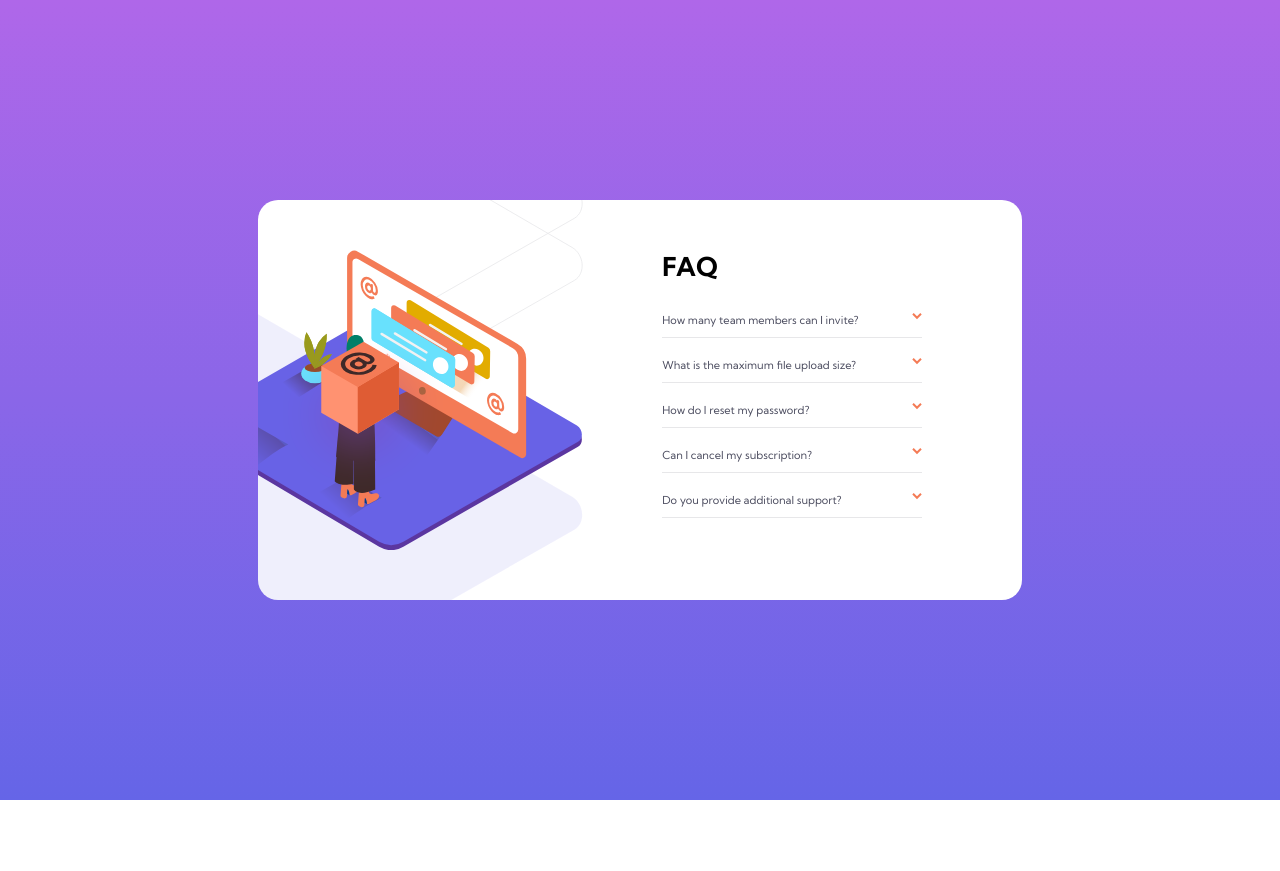
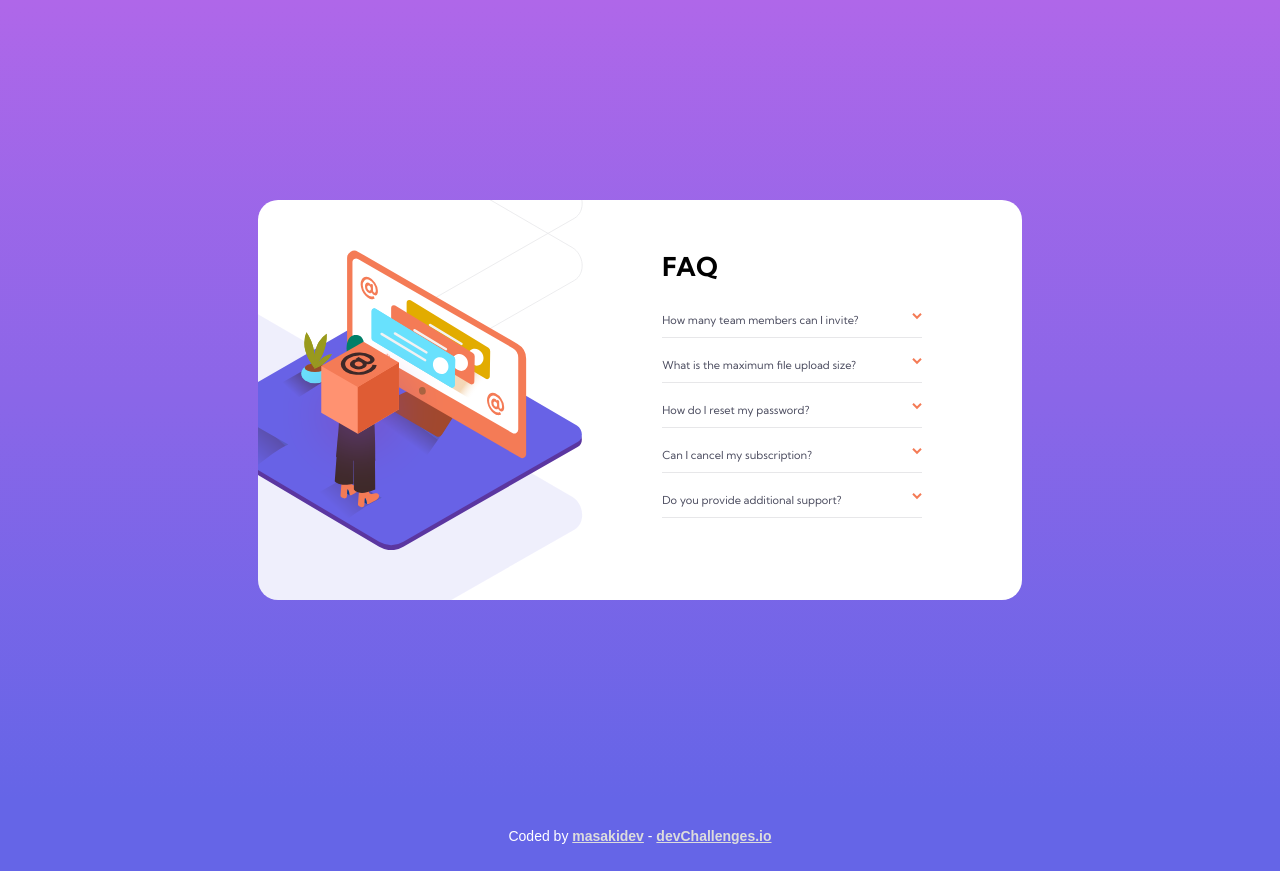
Before and after one commit to masakidev/faq-accordion-card-main, a plain HTML site: page public/index.html in a window 1280 px wide. Before the commit the page ends 800 px from the top, so only its background shows below. Drawn offline with Linux system fonts and the light colour scheme.

Commit message:
faq-accordion-card

```diff
--- a/public/index.html
+++ b/public/index.html
@@ -87,6 +87,9 @@
       </div>
     </div>
   </div>
+  <footer class="footer">
+    <p>Coded by <a href="https://github.com/masakidev">masakidev</a> - <a href="https://devchallenges.io">devChallenges.io</a></p>
+  </footer>
   <script src="./js/index.js"></script>
 </body>
 </html>
--- /dev/null
+++ b/src/components/_footer.scss
@@ -0,0 +1,16 @@
+.footer {
+  padding: 2.75rem 0.75rem;
+  background: $softBlue;
+  font-family: "Montserrat", sans-serif;
+  font-size: 14px;
+  text-align: center;
+}
+
+.footer p {
+  color: white;
+}
+
+.footer a {
+  font-weight: 700;
+  color: gainsboro;
+}
--- a/src/index.scss
+++ b/src/index.scss
@@ -2,5 +2,6 @@
 
 @import "./settings/vars";
 @import "./settings/resets";
+@import "./components/wrapper";
 @import "./components/card";
-@import "./components/wrapper";
+@import "./components/footer";
```
Also changed, not shown: public/css/index.css, 1 other file.
